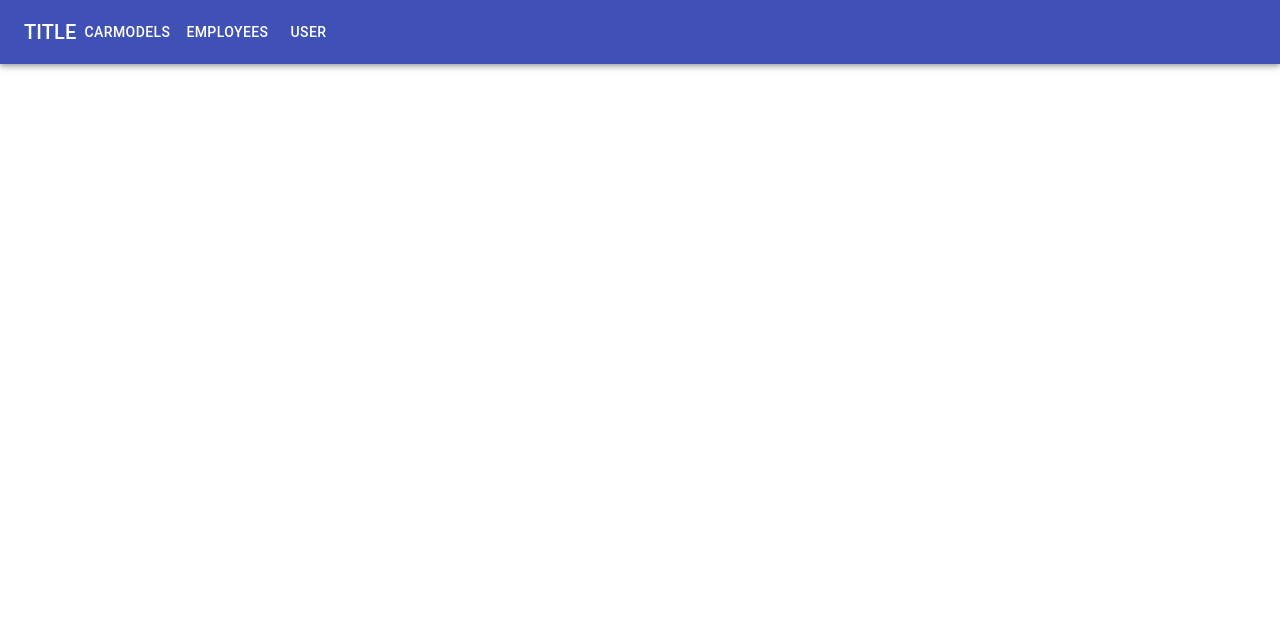
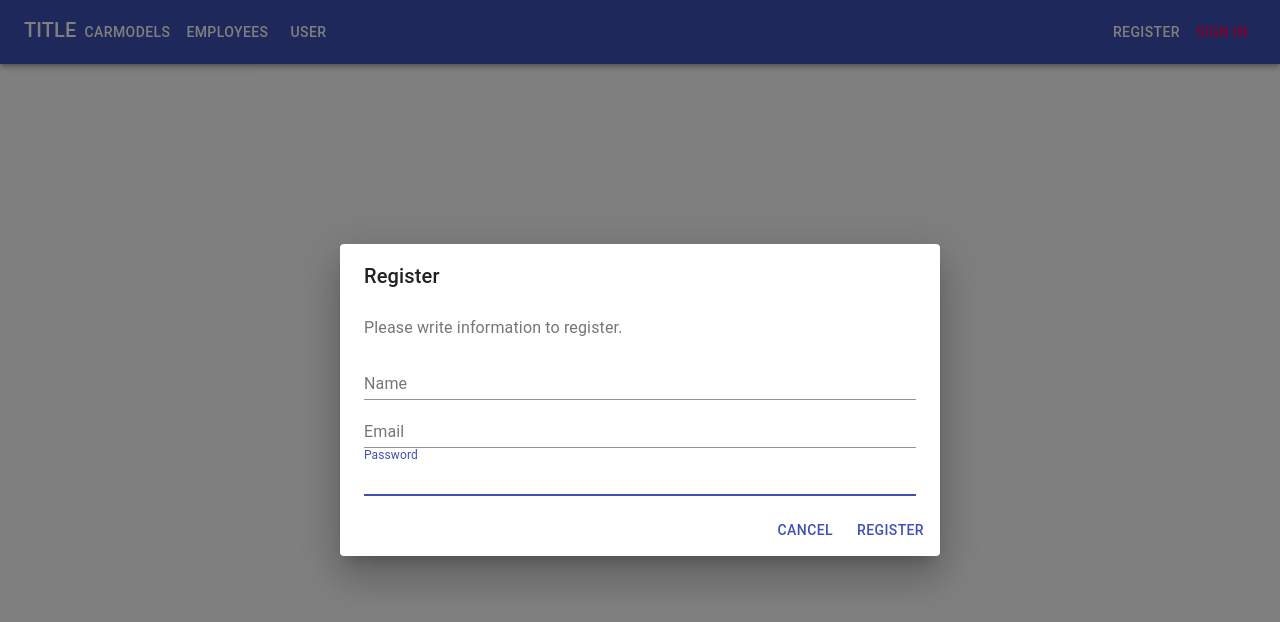
Before and after one commit to jFrisks/cardealer-fullstack, a React (Create React App) app: page /register in a window 1280 px wide. Shown: the top 622 px of the page. Built offline with nearby package versions, Linux system fonts and the light colour scheme.

Commit message:
Added log in and register buttons and hooked to register/Login Dialogs. Front end only

```diff
--- a/src/App.js
+++ b/src/App.js
@@ -1,7 +1,9 @@
-import React from 'react';
+import React, {useState} from 'react';
 import {BrowserRouter as Router, Route} from 'react-router-dom'
 
 import Navbar from './components/Navbar'
+import UserLoginDialog from './components/User/UserLoginDialog'
+import UserRegisterDialog from './components/User/UserRegisterDialog'
 
 import CarmodelsPage from './views/CarmodelsPage'
 import EmployeesPage from './views/EmployeesPage'
@@ -13,10 +15,12 @@ import './App.css';
 function App() {
 	return (
 		<Router>
-			<Navbar title="TITLE"/>
+			<Navbar title="TITLE" />
 			<Route path="/carmodels" exact component={CarmodelsPage}/>
 			<Route path="/employees" component={EmployeesPage}/>
 			<Route path="/user" component={UserPage}/>
+			<Route path="/login" component={UserLoginDialog}/>
+			<Route path="/register" component={UserRegisterDialog}/>
 		</Router>
 	);
 }
--- a/src/components/ModifyUserDialog.jsx
+++ b/src/components/ModifyUserDialog.jsx
@@ -54,7 +54,7 @@ export default function ModifyUserDialog(props) {
                         Cancel
                     </Button>
                     <Button onClick={handleClose} color="primary">
-                        Subscribe
+                        Modify
                     </Button>
                 </DialogActions>
             </Dialog>
--- a/src/components/Navbar.jsx
+++ b/src/components/Navbar.jsx
@@ -1,4 +1,5 @@
 import React from 'react'
+import styled from 'styled-components'
 import {Link} from 'react-router-dom'
 
 import AppBar from '@material-ui/core/AppBar';
@@ -6,18 +7,36 @@ import Toolbar from '@material-ui/core/Toolbar';
 import Button from '@material-ui/core/Button';
 import { Typography } from '@material-ui/core';
 
+const RightFloat = styled.div`
+    display: flex;
+`
+const LeftFloat = styled.div`
+    display: flex;
+`
+const StyledToolbar = styled(Toolbar)`
+    display: flex;
+    justify-content: space-between;
+`
+
 class Navbar extends React.Component{
     render(){
         return (
             <AppBar position="sticky">
-                <Toolbar>
+                <StyledToolbar>
+                    <LeftFloat>
                         <Typography variant="h6">
                             {this.props.title}
                         </Typography>
                         <Button color="inherit" component={Link} to="/carmodels" >Carmodels</Button>
                         <Button color="inherit" component={Link} to="/employees" >Employees</Button>
                         <Button color="inherit" component={Link} to="/user">User</Button>
-                </Toolbar>
+                    </LeftFloat>
+
+                    <RightFloat >
+                        <Button color="inherit" component={Link} to="/register">Register</Button>
+                        <Button color="secondary" component={Link} to="/login">Sign In</Button>
+                    </RightFloat>
+                </StyledToolbar>
             </AppBar>
         )
     }
--- /dev/null
+++ b/src/components/User/UserLoginDialog.jsx
@@ -0,0 +1,83 @@
+import React from 'react';
+import styled from 'styled-components';
+import Button from '@material-ui/core/Button';
+import TextField from '@material-ui/core/TextField';
+import Dialog from '@material-ui/core/Dialog';
+import DialogActions from '@material-ui/core/DialogActions';
+import DialogContent from '@material-ui/core/DialogContent';
+import DialogContentText from '@material-ui/core/DialogContentText';
+import DialogTitle from '@material-ui/core/DialogTitle';
+
+export default class UserLoginDialog extends React.Component{
+    constructor(props){
+        super(props)
+
+        this.state = {
+            password: '',
+            email: ''
+        }
+
+        this.handleChange = this.handleChange.bind(this)
+        this.handleSubmit = this.handleSubmit.bind(this)
+    }
+
+    handleSubmit() {
+        const sumbission = {
+            password: this.state.password,
+            email: this.state.email
+        }
+
+        //TODO - add real log in
+
+        console.log('Wanted to log in user with: ', sumbission)
+        //if successful
+        this.props.history.goBack()
+    }
+
+    handleChange(event, type) {
+        //console.log('changed ' + type + ' to: ' + event.target.value)
+        this.setState({
+            [type]: event.target.value
+        })
+    }
+
+    render(){
+        return (
+            <>
+                <Dialog open onClose={this.props.history.goBack} aria-labelledby="form-dialog-title">
+                    <DialogTitle id="form-dialog-title">Login</DialogTitle>
+                    <DialogContent>
+                        <DialogContentText>
+                            Please write information to login.
+                        </DialogContentText>
+                        <TextField
+                            autoFocus
+                            id="email"
+                            label="Email"
+                            type="email"
+                            fullWidth
+                            onChange={(e) => this.handleChange(e, 'email')}
+                        />
+                        <TextField
+                            autoFocus
+                            id="password"
+                            label="Password"
+                            type="password"
+                            fullWidth
+                            onChange={(e) => this.handleChange(e, 'password')}
+                        />
+                    </DialogContent>
+
+                    <DialogActions>
+                        <Button onClick={this.props.history.goBack} color="primary">
+                            Cancel
+                        </Button>
+                        <Button onClick={this.handleSubmit} color="primary">
+                            Login
+                        </Button>
+                    </DialogActions>
+                </Dialog>
+            </>
+        )
+    }
+}
--- /dev/null
+++ b/src/components/User/UserRegisterDialog.jsx
@@ -0,0 +1,91 @@
+import React from 'react';
+import styled from 'styled-components';
+import Button from '@material-ui/core/Button';
+import TextField from '@material-ui/core/TextField';
+import Dialog from '@material-ui/core/Dialog';
+import DialogActions from '@material-ui/core/DialogActions';
+import DialogContent from '@material-ui/core/DialogContent';
+import DialogContentText from '@material-ui/core/DialogContentText';
+import DialogTitle from '@material-ui/core/DialogTitle';
+
+export default class UserRegisterDialog extends React.Component{
+    constructor(props){
+        super(props)
+
+        this.state = {
+            password: '',
+            email: '',
+            name: ''
+        }
+
+        this.handleChange = this.handleChange.bind(this)
+        this.handleSubmit = this.handleSubmit.bind(this)
+    }
+
+    handleSubmit() {
+        const sumbission = {
+            password: this.state.password,
+            email: this.state.email,
+            name: this.state.name
+        }
+
+        //TODO
+        console.log('Wanted to register user with: ', sumbission)
+        this.props.history.goBack()
+    }
+
+    handleChange(event, type) {
+        //console.log('changed ' + type + ' to: ' + event.target.value)
+        this.setState({
+            [type]: event.target.value
+        })
+    }
+
+    render(){
+        return (
+            <>
+                <Dialog open onClose={this.props.history.goBack} aria-labelledby="form-dialog-title">
+                    <DialogTitle id="form-dialog-title">Register</DialogTitle>
+                    <DialogContent>
+                        <DialogContentText>
+                            Please write information to register.
+                        </DialogContentText>
+                        <TextField
+                            autoFocus
+                            id="name"
+                            label="Name"
+                            type="name"
+                            fullWidth
+                            onChange={(e) => this.handleChange(e, 'name')}
+                        />
+                        <TextField
+                            autoFocus
+                            id="email"
+                            label="Email"
+                            type="email"
+                            fullWidth
+                            onChange={(e) => this.handleChange(e, 'email')}
+                        />
+                        <TextField
+                            autoFocus
+                            id="password"
+                            label="Password"
+                            type="password"
+                            fullWidth
+                            onChange={(e) => this.handleChange(e, 'password')}
+                        />
+                    </DialogContent>
+
+                    <DialogActions>
+                        <Button onClick={this.props.history.goBack} color="primary">
+                            Cancel
+                        </Button>
+                        <Button onClick={this.handleSubmit} color="primary">
+                            Register
+                        </Button>
+                    </DialogActions>
+                </Dialog>
+            </>
+        )
+    }
+}
```
Lines whose indentation alone changed are shown as unchanged.
